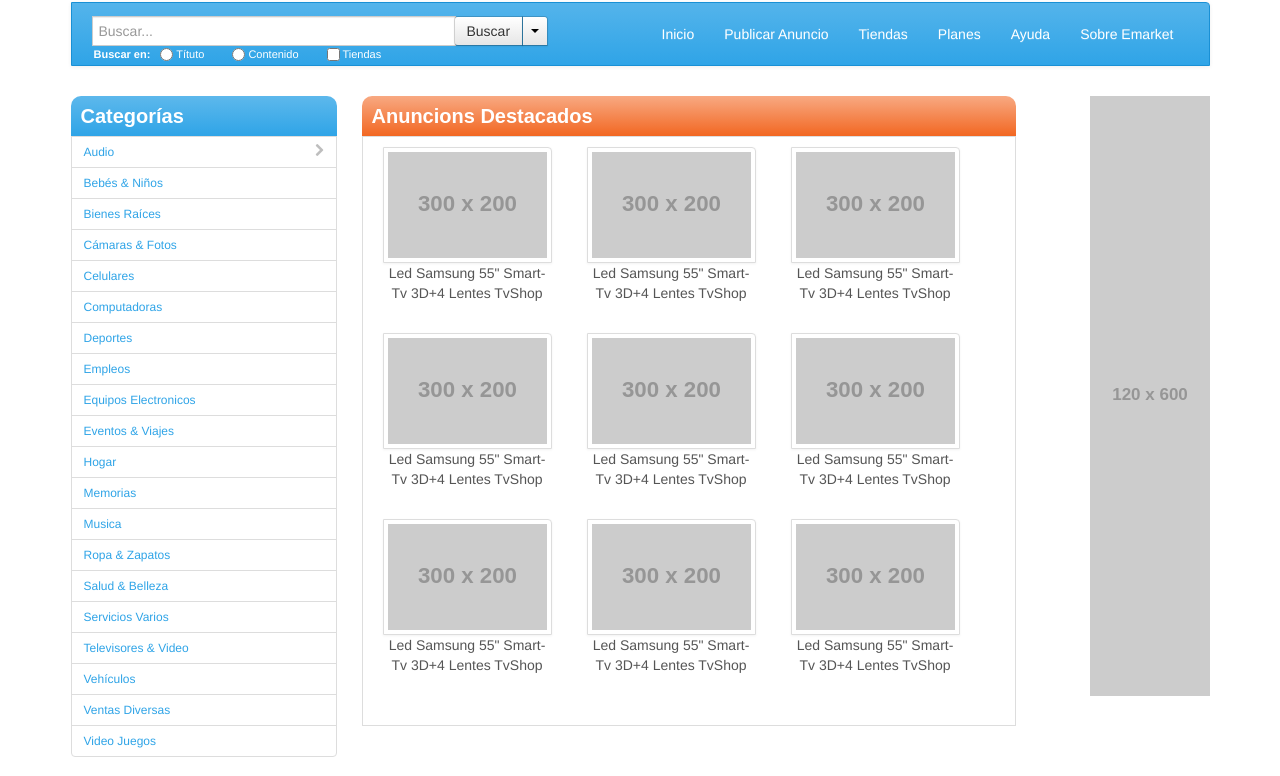
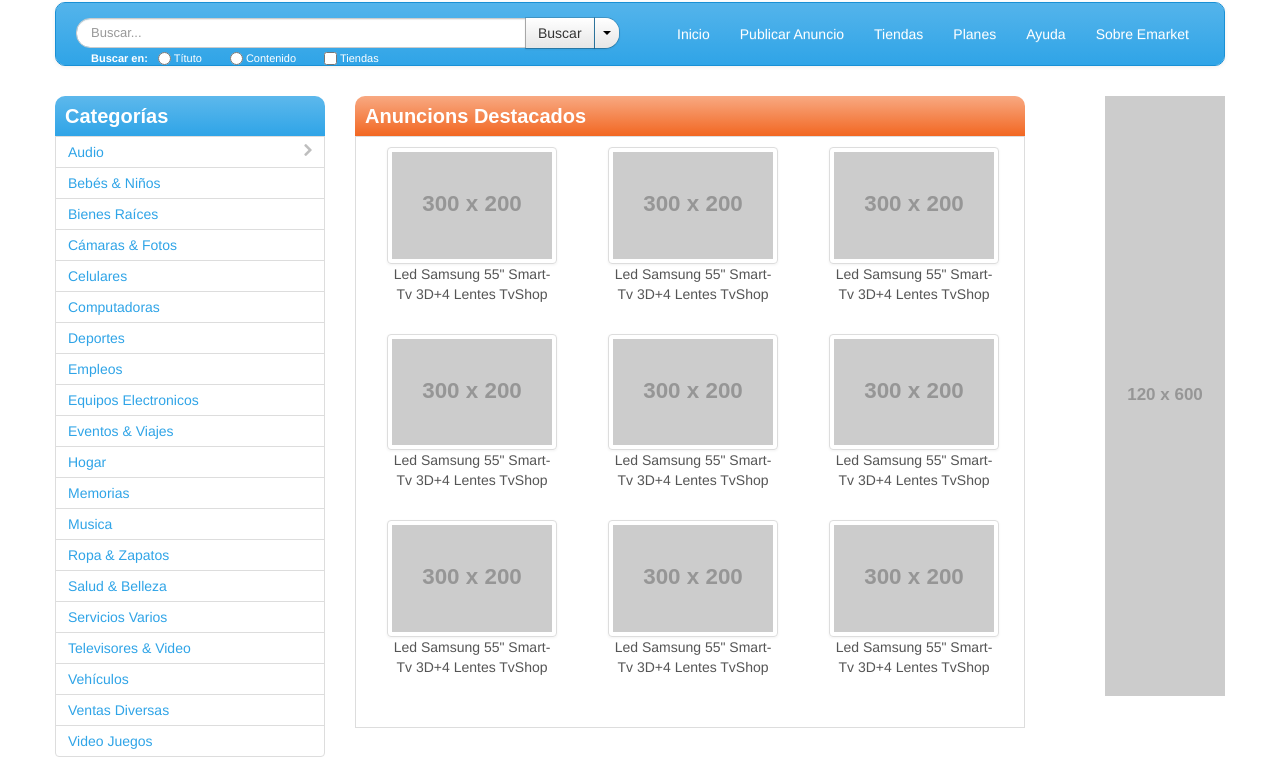
Before and after one commit to stalinb87/autoless, a website: page index.html in a window 1280 px wide. Shown: the part 155-931 px from the top of the page. Drawn offline with Linux system fonts and the light colour scheme; placeholder pictures from the web are drawn by us.

Commit message:
cambios en el diseno

```diff
--- a/assets/less/style.less
+++ b/assets/less/style.less
@@ -1,6 +1,7 @@
+@import "elements.less"; // Modify this for custom colors, font-sizes, etc
 @import "bootstrap.less";
-@import "variables.less"; // Modify this for custom colors, font-sizes, etc
-@import "elements.less"; // Modify this for custom colors, font-sizes, etc
+
+
 .header{
 	height: 108px;
 }
@@ -11,7 +12,7 @@
 .top .user-nav .icon-user{
 	color: @black;
 }
-.navbar .container { height: 2em; }
+
 .header h1 a.logo{
 	display: block;
 	width: 199px;
@@ -22,21 +23,29 @@
 }
 .menu .navbar .navbar-inner {
 	max-height: 60px;
+	.rounded(10px);
 }
-.menu .navbar-search .btn-group{
-	margin-top: 0;
-	margin-left: -2px;
+.menu .form-search .btn-group .btn{
+	height: 32px;
+	.rounded(0px);
+}
+.menu .form-search .btn-group .dropdown-toggle{
+	.border-radius(15px, 15px);
+}
+
+.menu .form-search .btn-group{
+margin-top: 1px;
 }
 .menu .navbar-search .input-large{
-	width: 350px;
+	width: 420px;
 }
 .menu .navbar-search {
 	max-width: 338px;
 	margin-top: 13px;
 }
 .menu .navbar-search .search-options {
-	margin-top: -7px;
-margin-left: 2px;
+	margin-top: -1px;
+margin-left: 15px;
 }
 
 .menu .navbar-search .search-options label, .menu .navbar-search .search-options strong{
@@ -57,7 +66,12 @@ margin-left: 2px;
 	margin-top: -1px;
 
 }
-
+.navbar-search .search-query{
+	.rounded(15px)
+}
+.form-search .search-query{
+	.rounded(15px)
+}
 //content
 //_____________
 
@@ -68,7 +82,7 @@ margin-left: 2px;
 	margin-top: 10px;
 }
 .content .nav-stacked {
-	font-size: 12px;
+	font-size: 14px;
 }
 .content .nav-stacked > li > a{
 	padding-top: 5px;
@@ -147,8 +161,9 @@ font-weight: bold;
 	.gradient(@boxHeaderBackgroundAlternative, @boxHeaderBackgroundAlternative, @boxHeaderBackgroundHighlightAlternative);
 }
 .box-content .thumbnails > li{
-	margin-left: 35px;
+	margin-left: 51px;
 }
 .box-content .thumbnails > li p{
 	text-align:center;
 }
+//
--- a/assets/less/variables.less
+++ b/assets/less/variables.less
@@ -282,8 +282,8 @@
 // Default 940px grid
 // -------------------------
 @gridColumns:             12;
-@gridColumnWidth:         72px;
-@gridGutterWidth:         25px;
+@gridColumnWidth:         70px;
+@gridGutterWidth:         30px;
 @gridRowWidth:            (@gridColumns * @gridColumnWidth) + (@gridGutterWidth * (@gridColumns - 1));
 
 // 1200px min
--- a/index.html
+++ b/index.html
@@ -3,9 +3,11 @@
 <head>
   <title>Emarket</title>
   <meta http-equiv="Content-Type" content="text/html; Charset=UTF-8" />
-  <!-- Bootstrap -->
+  <!-- Bootstrap - - >
   <link rel="stylesheet/less" type="text/css" href="assets/less/bootstrap.less">
   <link rel="stylesheet/less" type="text/css" href="assets/less/style.less">
+  -->
+  <link rel="stylesheet" type="text/css" href="assets/css/style.css">
 </head>
 <body>
   <div class="top">
@@ -24,7 +26,7 @@
   <!-- header -->
   <div class="header">
     <h1><a href="" class="logo pull-left">Emarket Logo</a></h1>
-    <div class="banner768x90 pull-left">
+    <div class="banner768x90 pull-right">
       <img src="http://placehold.it/728x90" />
     </div>
   </div>
@@ -36,20 +38,22 @@
      <!-- nav bar inner -->
      <div class="navbar-inner">
       <!-- form -->
-      <form class="navbar-search pull-left">
+      <form class="navbar-search pull-left form-search">
         <div class="input-append">
-          <input  type="text" class="input-large" placeholder="Buscar...">
+         <input type="text" class="input-large search-query" placeholder="Buscar...">
          <div class="btn-group">
           <button class="btn">Buscar</button>
-            <button class="btn dropdown-toggle" data-toggle="dropdown">
+          <button class="btn dropdown-toggle" data-toggle="dropdown" tabindex="-1">
                   <span class="caret"></span>
           </button>
     <ul class="dropdown-menu">
-              <li><a href="">Búsqueda Avanzada</a></li>
-              <li><a href="">Ubicación</a></li>
+      <li><a href="">Busqueda avanzada</a></li>
+      <li><a href="">Por ubicación</a></li>
     </ul>
          </div>
+
         </div>
+
         <div class="search-options">
           <strong>Buscar en:</strong>
           <label>
@@ -234,6 +238,6 @@
 <!-- end container -->
 <script src="assets/js/jquery-1.8.3.min.js"></script>
 <script src="assets/js/bootstrap.min.js"></script>
-<script src="assets/js/less-1.3.1.min.js"></script>
+<!-- <script src="assets/js/less-1.3.1.min.js"></script> -->
 </body>
 </html>
--- a/mon.js
+++ b/mon.js
@@ -41,10 +41,11 @@ function compila(archivo) {
       });
     });
   });
+
 }
 
 watchit('./assets/less/', {recurse: true, retain: true, include: true}, function (event, archivo) {
   if ((event == 'create' || event == 'change') && /.less$/.test(archivo)) {
-    compila(archivo);
+    compila('assets/less/style.less');
   }
-})
+});
```
Also changed, not shown: assets/css/style.css, assets/css/variables.css (added). Lines whose indentation alone changed are shown as unchanged.
